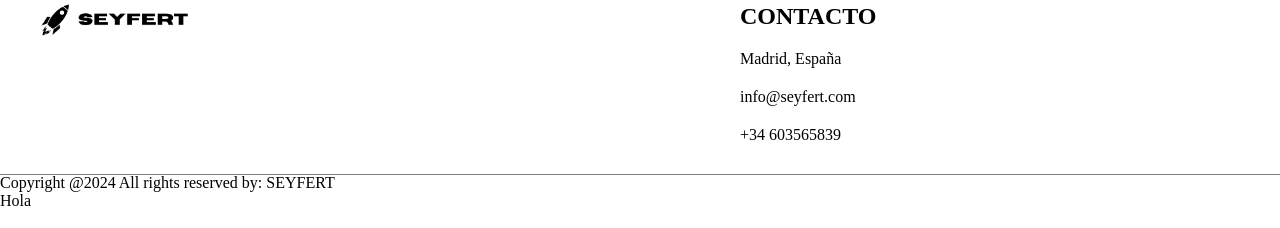
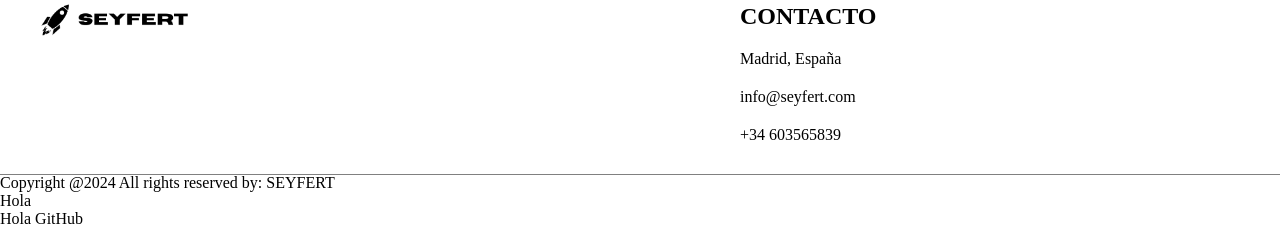
Before and after one commit to carlajan82code/git_prueba, a PHP site: page / in a window 1280 px wide. Shown: the part 727-955 px from the top of the page. Before the commit the page ends 933 px from the top, so only its background shows below. Run offline with PHP 8.4, Linux system fonts and the light colour scheme.

Commit message:
HOla gitHUB2

```diff
--- a/www/index.php
+++ b/www/index.php
@@ -58,5 +58,6 @@ session_start();
 </footer>
 
 <p>Hola</p>
+<p>Hola GitHub</p>
 </body>
 </html>
```
